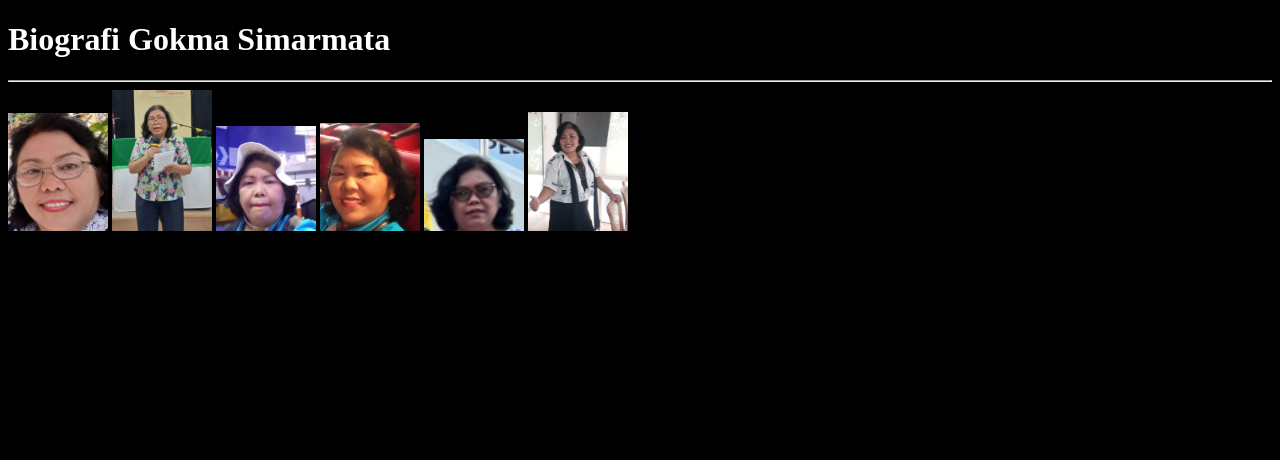
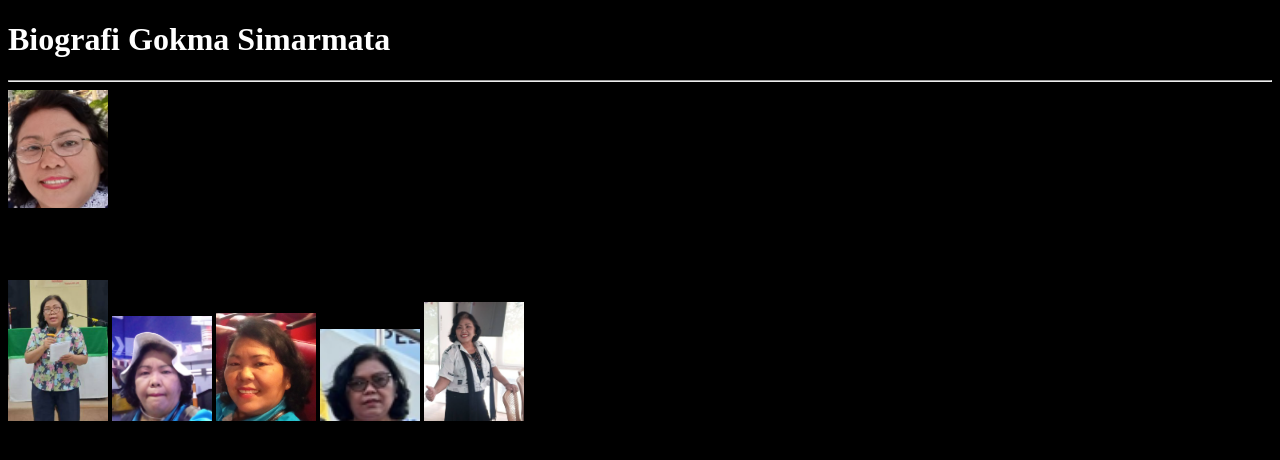
Before and after one commit to Jedominoes/Gokma-Simarmata, a plain HTML site: page index.html in a window 1280 px wide. Drawn offline with Linux system fonts and the light colour scheme.

Commit message:
Update index.html

```diff
--- a/index.html
+++ b/index.html
@@ -6,13 +6,19 @@
 <body bgcolor=black>
   <h1><font color="white">Biografi Gokma Simarmata</font></h1>
   <hr>
-  <img src="gokma1.png">
+  <div class="row">
+    <div class="column">
+      <img src="gokma1.png">
+    </div>
+    <div class="column">
+      <p>
+        Gokma Simarmata adalah salah satu guru matematika di SMPK 7 PENABUR. Dia mempunyai logika yang baik dan dia juga baik. Dia sangat inspiratif karena dia bisa melakukan matematika, fisika, dan kimia level tinggi namun dia tetap mengajari kelas SMP.
+      </p>
+    </div>
+  </div>
   <img src="gokma2.png">
   <img src="gokma3.png">
   <img src="gokma4.png">
   <img src="gokma5.png">
-  <img src="gokma6.png">
-  <p>
-    Gokma Simarmata adalah salah satu guru matematika di SMPK 7 PENABUR. Dia mempunyai logika yang baik dan dia juga baik. Dia sangat inspiratif karena dia bisa melakukan matematika, fisika, dan kimia level tinggi namun dia tetap mengajari kelas SMP.
-  </p>
+  <img src="gokma6.png"
 </body>
```
